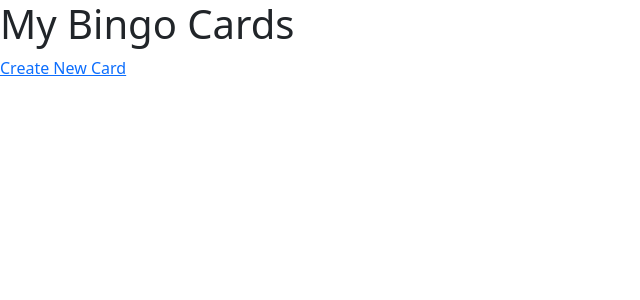
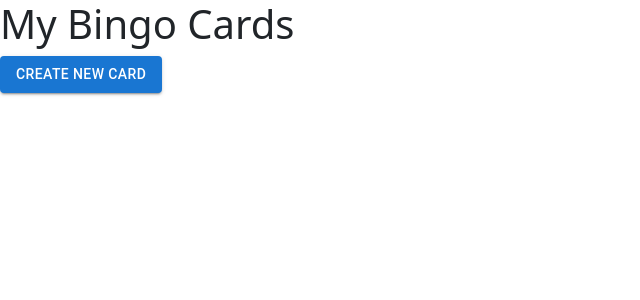
Before and after one commit to hagensv-web/games, a Next.js app: page /bingo in a window 1280 px wide. Shown: the top 300 px of the page, without its empty margins (0-640 px from the left). Built offline with nearby package versions, Linux system fonts and the light colour scheme.

Commit message:
Home page cleanup

```diff
--- a/src/app/bingo/page.tsx
+++ b/src/app/bingo/page.tsx
@@ -1,7 +1,11 @@
 'use client'
 
-import { BingoCard, getBingoCard, getCardIds } from "@/utility/bingo/bingo_storage";
+import { BingoCard, createBingoCard, deleteBingoCard, getBingoCard, getCardIds } from "@/utility/bingo/bingo_storage";
+import { editCard, previewCard } from "@/utility/bingo/navigation";
+import { DeleteForever } from "@mui/icons-material";
+import { Paper } from "@mui/material";
 import Button from "@mui/material/Button";
+import IconButton from "@mui/material/IconButton";
 import Link from "next/link";
 import { useEffect, useState } from "react";
 
@@ -14,7 +18,6 @@ export default function Page(){
 
         const bingoCards = games
             .map(id => getBingoCard(id))
-            .filter(card => card !== null)
 
         setCards(bingoCards);
 
@@ -23,14 +26,15 @@ export default function Page(){
 
     return <main>
     <h1>My Bingo Cards</h1>
-    <Link href="/bingo/edit">Create New Card</Link>
-    { cards.map( card =>
-        <div>
+    <Button variant="contained" onClick={() => window.location.href = editCard(createBingoCard())}>Create New Card</Button>
+    { cards.map( (card,idx) =>
+        <Paper key={idx} style={{ width: "fit-content", padding: 20, margin: 20}}>
             <h2>{card.name}</h2>
+            <p>{card.values.length} values</p>
             <Button
                 variant="contained"
                 onClick={() => {
-                    window.location.href = `/bingo/edit?card=${card.id}`
+                    window.location.href = editCard(card.id)
                 }}
             >
                 Edit
@@ -38,12 +42,20 @@ export default function Page(){
             <Button
                 variant="contained"
                 onClick={() => {
-                    window.location.href = `/bingo/preview?card=${card.id}`
+                    window.location.href = previewCard(card.id)
                 }}
             >
                 Preview
             </Button>
-        </div>
+            <IconButton
+                onClick={() => {
+                    deleteBingoCard(card.id)
+                    setCards(prev => prev.filter(c => c.id !== card.id))
+                }}
+            >
+                <DeleteForever />
+            </IconButton>
+        </Paper>
     )}
     </main>
 }
```
